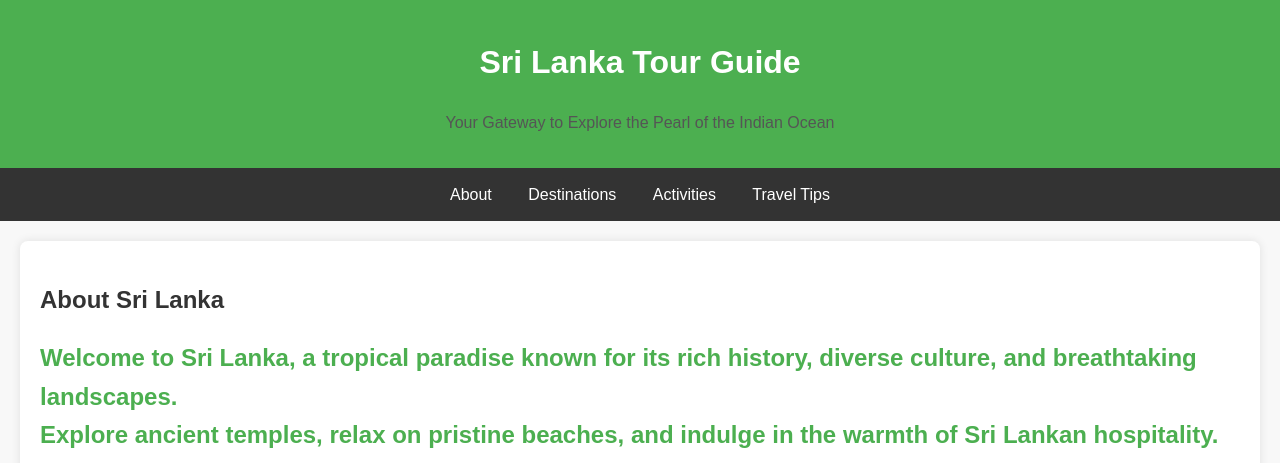
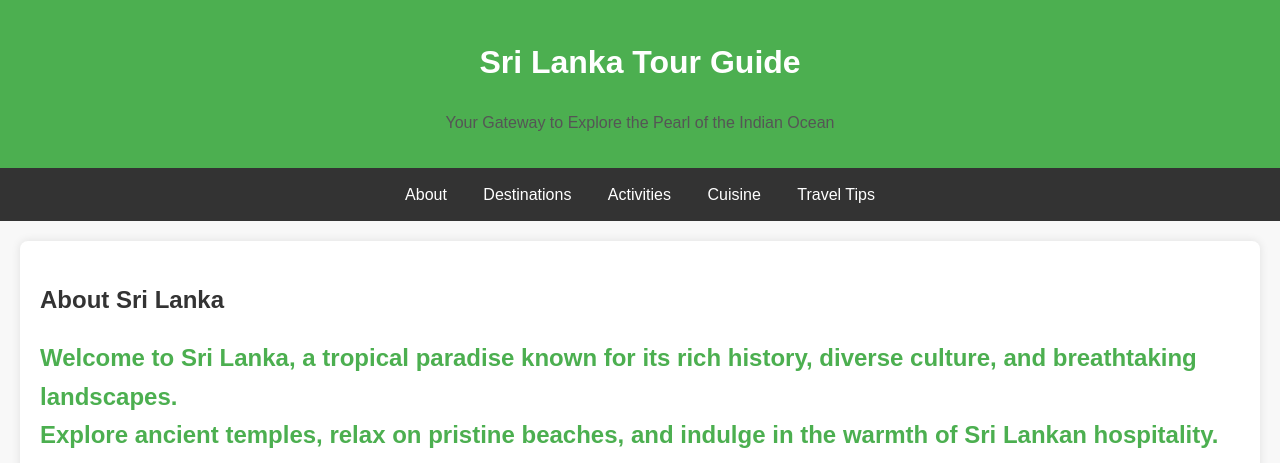
Before and after one commit to AlmanMohomedDilshad/Y7-Work, a plain HTML site: page index.html in a window 1280 px wide. Shown: the top 463 px of the page. Drawn offline with Linux system fonts and the light colour scheme.

Commit message:
Update index.html

```diff
--- a/index.html
+++ b/index.html
@@ -83,6 +83,7 @@
         <a href="#about">About</a>
         <a href="#destinations">Destinations</a>
         <a href="#activities">Activities</a>
+        <a href='#Cuisine'>Cuisine</a>
         <a href="#tips">Travel Tips</a>
     </nav>
     <section id="about">
@@ -130,6 +131,7 @@
 
     </section>
 
+
     <section id="tips">
         <h1>Travel Tips</h1>
 
```
